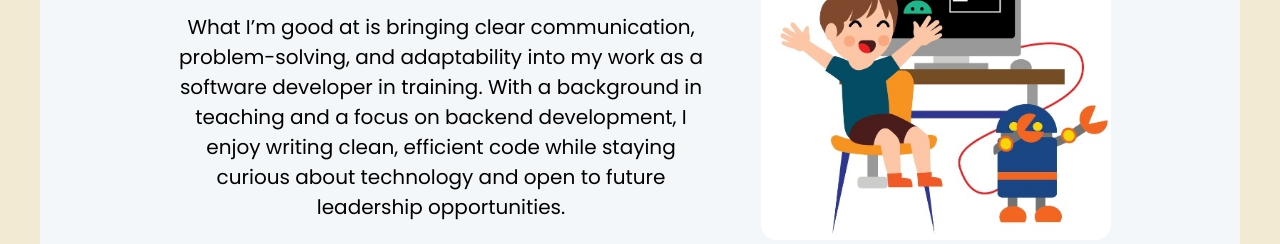
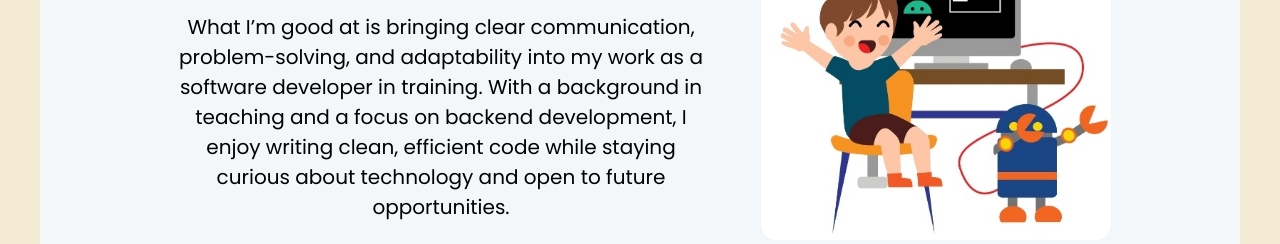
Before and after one commit to ahausgaard/WEB1, a plain HTML site: page Personal Website/index.html in a window 1280 px wide. Shown: the part 708-952 px from the top of the page. Drawn offline with Linux system fonts and the light colour scheme.

Commit message:
Update index.html

```diff
--- a/Personal Website/index.html
+++ b/Personal Website/index.html
@@ -38,7 +38,7 @@
       <div class="flex-container">
         <div class="text-container">
             <h2>What I'm good at</h2>
-            <p>What I’m good at is bringing clear communication, problem-solving, and adaptability into my work as a software developer in training. With a background in teaching and a focus on backend development, I enjoy writing clean, efficient code while staying curious about technology and open to future leadership opportunities.</p>
+            <p>What I’m good at is bringing clear communication, problem-solving, and adaptability into my work as a software developer in training. With a background in teaching and a focus on backend development, I enjoy writing clean, efficient code while staying curious about technology and open to future opportunities.</p>
         </div>
         <img width="350 px" src="images/coding.jpg"</div>
     </section>
```
